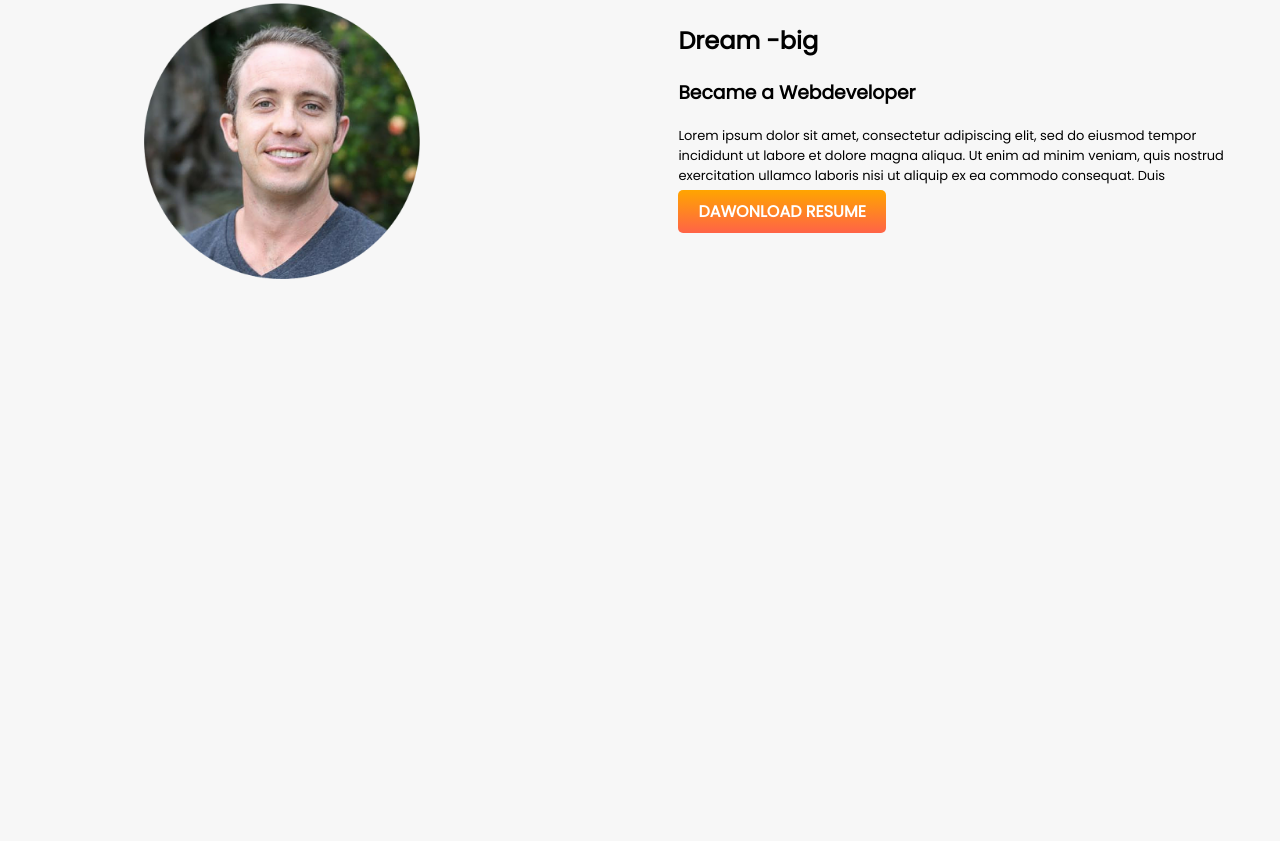
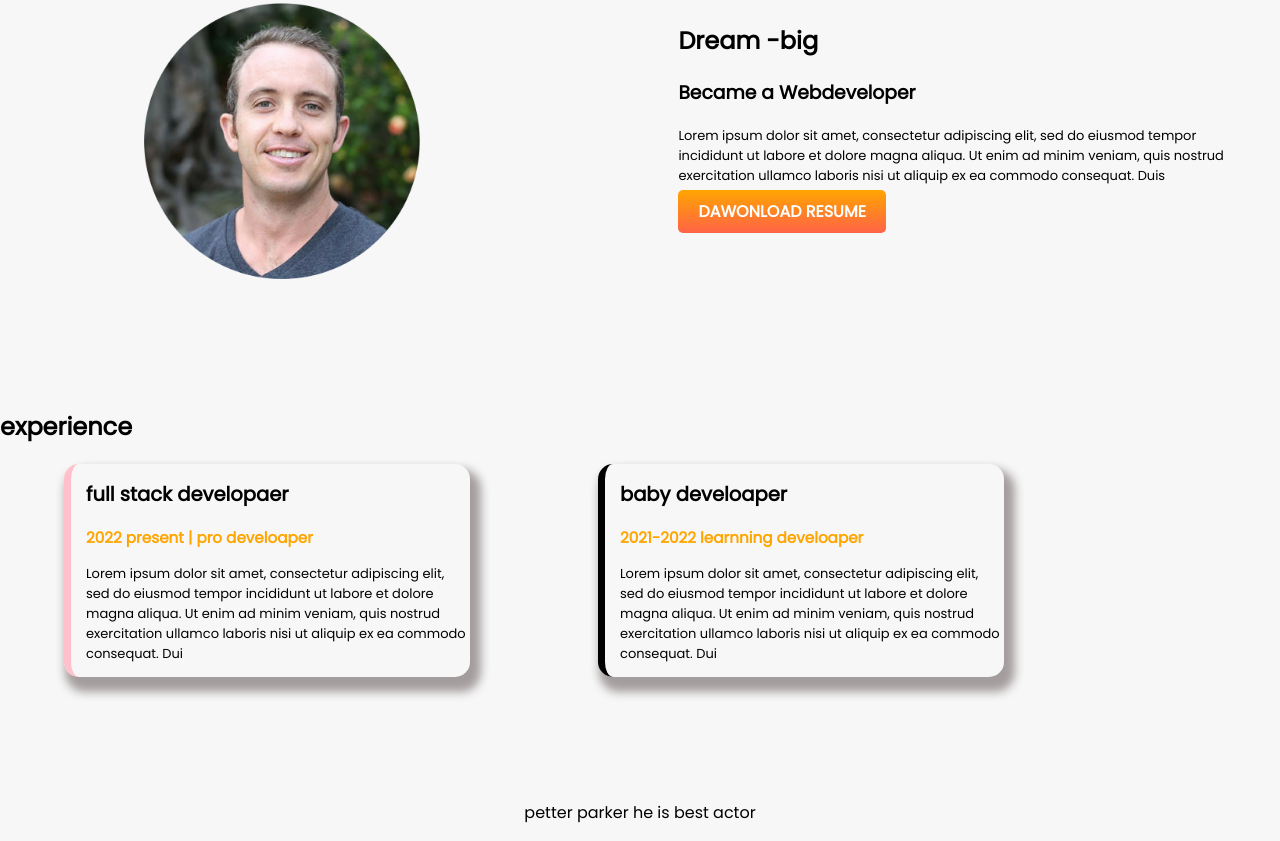
Before and after one commit to kamrulislam1/my-first-website, a plain HTML site: page index.html in a window 1280 px wide. Shown: the part 455-1296 px from the top of the page. Before the commit the page ends 864 px from the top, so only its background shows below. Drawn offline with Linux system fonts and the light colour scheme.

Commit message:
experience footer add

```diff
--- a/index.html
+++ b/index.html
@@ -11,7 +11,7 @@
     <link rel="stylesheet" href="style.css">
 </head>
 <body>
-    <section class="top-bar">
+    <section class="top-bar flaxible-container">
      <div class="half-width">
     <h1>Welcome to</h1>
     <h1><span class="orange-color">kamrul islam</span> world !</h1>
@@ -31,7 +31,7 @@
         <img src="images/index.png" alt="">
     </div>
     </section>
-    <section class="dream-bar">
+    <section class="dream-bar flaxible-container">
         <div class="half-width">
             <img src="images/image.png" alt="">
         </div>
@@ -47,5 +47,33 @@
             <a target="_blank" href="#" class="link-button">DAWONLOAD RESUME</a>
         </div>
     </section>
+    <section class="experience-area">
+        <h1>experience</h1>
+       <div class="flaxible-container">
+        <div id="web-pro" class="experience-item">
+            <h1>full stack developaer</h1>
+            <h3 class="orange-color">2022 present | pro develoaper</h3>
+            <p>
+                Lorem ipsum dolor sit amet, consectetur adipiscing elit,
+                sed do eiusmod tempor incididunt ut labore et dolore magna
+                aliqua. Ut enim ad minim veniam, quis nostrud exercitation
+                ullamco laboris nisi ut aliquip ex ea commodo consequat. Dui
+            </p>
+        </div>
+        <div id="web-baby" class="experience-item">
+            <h1>baby develoaper</h1>
+           <h3 class="orange-color"> 2021-2022 learnning develoaper </h3>
+           <p>
+            Lorem ipsum dolor sit amet, consectetur adipiscing elit,
+            sed do eiusmod tempor incididunt ut labore et dolore magna
+            aliqua. Ut enim ad minim veniam, quis nostrud exercitation
+            ullamco laboris nisi ut aliquip ex ea commodo consequat. Dui
+           </p>
+        </div>
+       </div>
+    </section>
+    <footer>
+        <p>petter parker he is best actor </p>
+    </footer>
 </body>
 </html>
--- a/style.css
+++ b/style.css
@@ -6,7 +6,7 @@ body{
 .orange-color {
     color: orange;
 }
-section {
+.flaxible-container {
     display: flex;
     margin-bottom: 123px;
 }
@@ -32,3 +32,25 @@ section {
     color:white;
     font-weight: 700;
 }
+.experience-item {
+    box-shadow: 6px 10px 10px 5px #a49d9d;
+    width: 30%;
+    margin-left: 5%;
+    margin-right: 5%;
+    font-size: 13px;
+    padding-left: 15px;
+    border-radius: 15px;
+
+}
+#web-baby{
+    border-left: 7px solid;
+    border-image: linear-gradient (blue, cyan);
+    border-image-slice: 1;
+
+}
+#web-pro{
+    border-left: 7px solid pink;
+}
+footer p{
+    text-align: center;
+}
```
